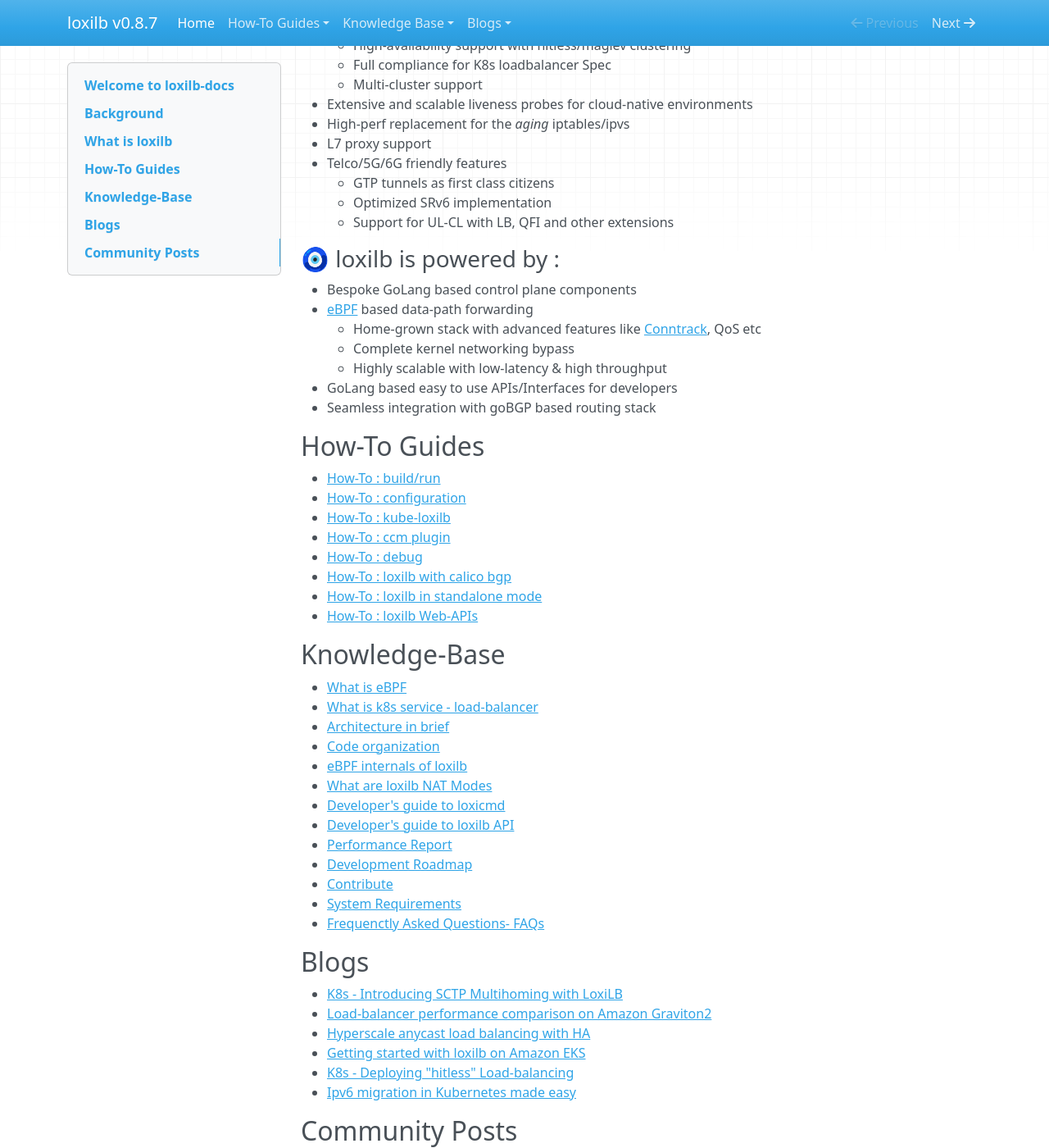
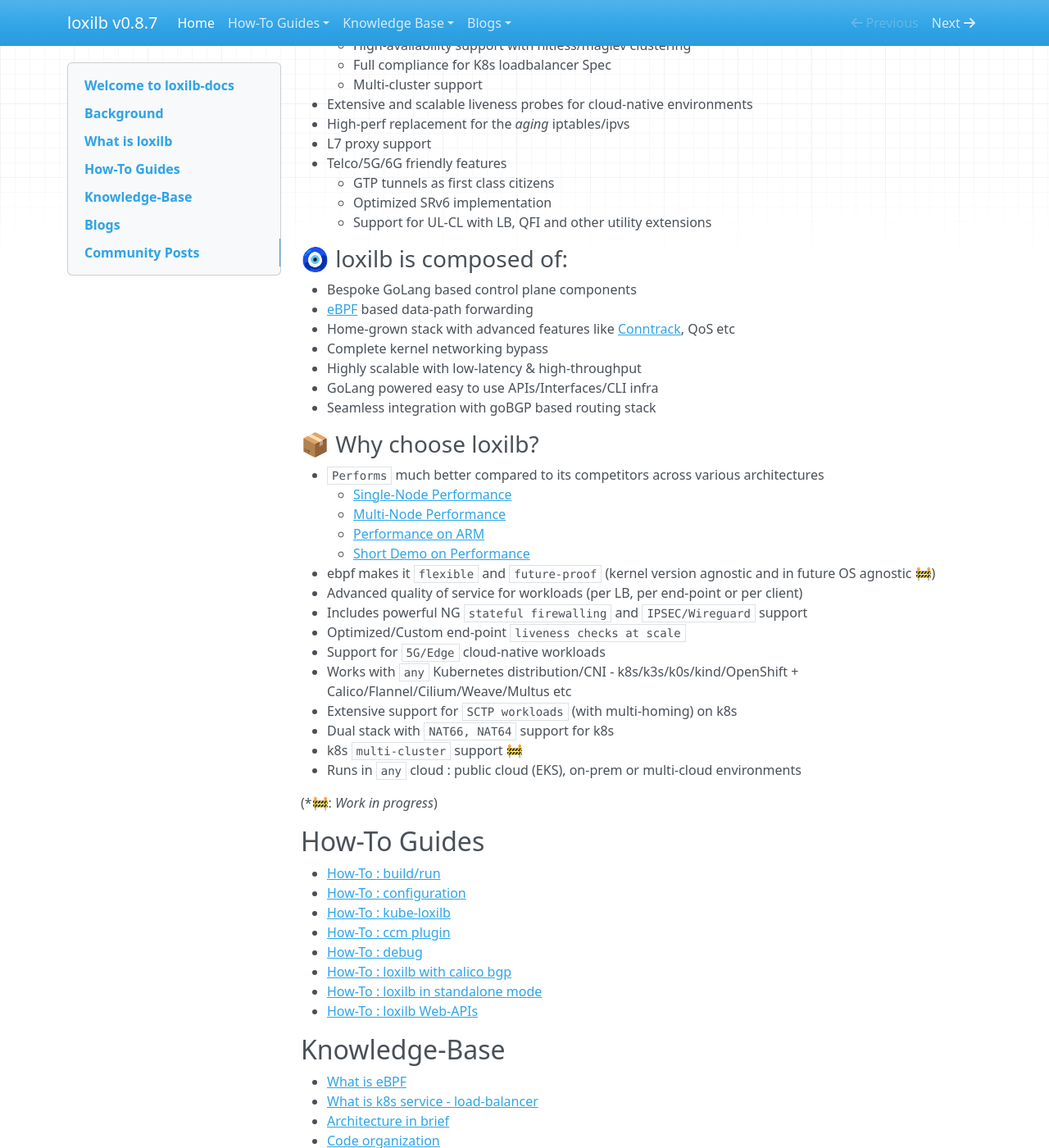
Before and after one commit to loxilb-io/loxilbdocs, an MkDocs documentation site: the page built from docs/index.md, in a window 1280 px wide and 1400 px high, scrolled down 1066 px. Shown: the whole window at 82% size. Built offline with MkDocs 1.6.1, drawn with Linux system fonts in a browser that asks for light colours; nearby versions of some CDN libraries.

Commit message:
Update index.md

````diff
--- a/docs/index.md
+++ b/docs/index.md
@@ -19,7 +19,6 @@
 loxilb is an open source hyper-scale software load-balancer for cloud-native workloads. It uses eBPF as its core-engine and is based on Golang. It is designed to power on-premise, edge and public-cloud Kubernetes cluster deployments.
 
 ###  🚀 loxilb aims to provide the following :
-
 - Service type load-balancer for kubernetes
     * L4/NAT stateful loadbalancer
     * NAT44, NAT66, NAT64 with One-ARM, FullNAT, DSR etc
@@ -33,16 +32,36 @@
 -  Telco/5G/6G friendly features
     * GTP tunnels as first class citizens
     * Optimized SRv6 implementation
-    * Support for UL-CL with LB, QFI and other extensions
+    * Support for UL-CL with LB, QFI and other utility extensions
 
-### 🧿 loxilb is powered by :
+### 🧿 loxilb is composed of:
 - Bespoke GoLang based control plane components
 - [eBPF](https://ebpf.io/) based data-path forwarding
-    * Home-grown stack with advanced features like [Conntrack](https://thermalcircle.de/doku.php?id=blog:linux:connection_tracking_1_modules_and_hooks), QoS etc
-    * Complete kernel networking bypass
-    * Highly scalable with low-latency & high throughput
-- GoLang based easy to use APIs/Interfaces for developers
+   * Home-grown stack with advanced features like [Conntrack](https://thermalcircle.de/doku.php?id=blog:linux:connection_tracking_1_modules_and_hooks), QoS etc
+   * Complete kernel networking bypass
+   * Highly scalable with low-latency & high-throughput
+- GoLang powered easy to use APIs/Interfaces/CLI infra
 - Seamless integration with goBGP based routing stack
+
+### 📦 Why choose loxilb?
+
+- ```Performs``` much better compared to its competitors across various architectures
+    * [Single-Node Performance](https://loxilb-io.github.io/loxilbdocs/perf-single/)
+    * [Multi-Node Performance](https://loxilb-io.github.io/loxilbdocs/perf-multi/)
+    * [Performance on ARM](https://www.loxilb.io/post/running-loxilb-on-aws-graviton2-based-ec2-instance)
+    * [Short Demo on Performance](https://www.youtube.com/watch?v=MJXcM0x6IeQ)
+- ebpf makes it ```flexible``` and ```future-proof``` (kernel version agnostic and in future OS agnostic 🚧)
+- Advanced quality of service for workloads (per LB, per end-point or per client)
+- Includes powerful NG ```stateful firewalling``` and ```IPSEC/Wireguard``` support
+- Optimized/Custom end-point ```liveness checks at scale```
+- Support for ```5G/Edge```  cloud-native workloads
+- Works with ```any``` Kubernetes distribution/CNI - k8s/k3s/k0s/kind/OpenShift + Calico/Flannel/Cilium/Weave/Multus etc
+- Extensive support for ```SCTP workloads``` (with multi-homing) on k8s
+- Dual stack with ```NAT66, NAT64``` support for k8s
+- k8s ```multi-cluster``` support 🚧
+- Runs in ```any``` cloud : public cloud (EKS), on-prem or multi-cloud environments
+
+  (*🚧: *Work in progress*)
 
 ## How-To Guides
 
@@ -64,7 +83,7 @@
 - [What are loxilb NAT Modes](nat.md)
 - [Developer's guide to loxicmd](cmd-dev.md)
 - [Developer's guide to loxilb API](api-dev.md)
-- [Performance Report](perf.md)
+- [Performance Reports](perf.md)
 - [Development Roadmap](roadmap.md)
 - [Contribute](contribute.md)
 - [System Requirements](requirements.md)
````
